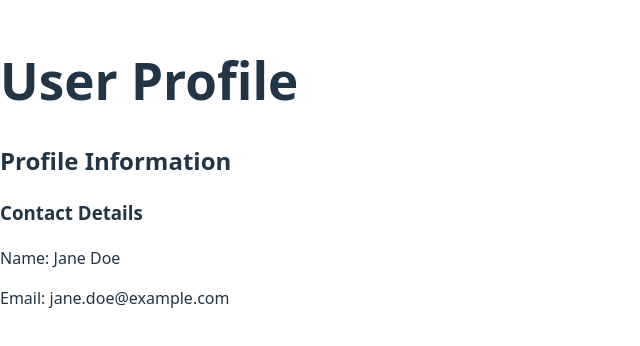
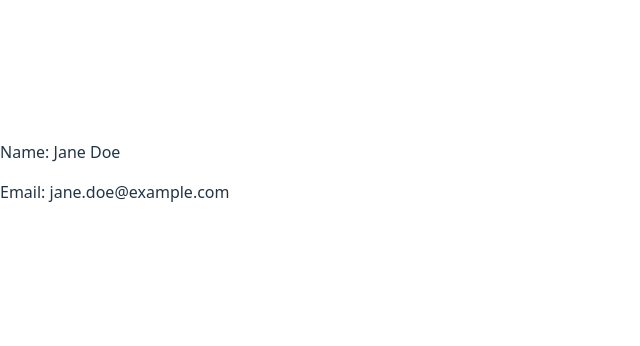
Before and after one commit to skidan007/alx-fe-reactjs, a React (Vite) app in the folder alx-react-app-props/: page / in a window 1280 px wide. Shown: the part 228-574 px from the top of the page, without its empty margins (0-640 px from the left). Built offline with nearby package versions, Linux system fonts and the light colour scheme.

Commit message:
refracturing

```diff
--- a/alx-react-app-props/src/App.jsx
+++ b/alx-react-app-props/src/App.jsx
@@ -1,22 +1,14 @@
-import React  from "react";
 import ProfilePage from './components/ProfilePage';
-import UserContext from "./components/UserContext";
+import { UserContext } from './components/UserContext';
 
 function App() {
   const userData = { name: "Jane Doe", email: "jane.doe@example.com" };
 
   return (
-    <div className="min-h-screen bg-gray-100 flex items-center justify-center p-4 font-sans">
-      <div className="bg-white p-8 rounded-lg shadow-lg w-full max-w-md">
-        <h1 className="text-3xl font-bold text-gray-800 mb-6 text-center">User Profile</h1>
-        {/* 2. Provide Context in App */}
-        <UserContext.Provider value={userData}>
-          <ProfilePage />
-        </UserContext.Provider>
-      </div>
-    </div>
+    <UserContext.Provider value={userData}>
+      <ProfilePage />
+    </UserContext.Provider>
   );
 }
 
-
 export default App;
--- a/alx-react-app-props/src/components/ProfilePage.jsx
+++ b/alx-react-app-props/src/components/ProfilePage.jsx
@@ -1,12 +1,7 @@
 import UserInfo from './UserInfo';
 
 function ProfilePage() {
-  return (
-    <div className="mb-4">
-      <h2 className="text-xl font-semibold text-gray-700 mb-2">Profile Information</h2>
-      <UserInfo />
-    </div>
-  );
+  return <UserInfo />;
 }
 
 export default ProfilePage;
--- a/alx-react-app-props/src/components/UserContext.jsx
+++ b/alx-react-app-props/src/components/UserContext.jsx
@@ -1,5 +1,3 @@
-import React, { createContext, useContext } from 'react';
+import { createContext } from 'react';
 
-const UserContext = createContext(null);
-
-export default UserContext;
+export const UserContext = createContext(null);
--- a/alx-react-app-props/src/components/UserDetails.jsx
+++ b/alx-react-app-props/src/components/UserDetails.jsx
@@ -1,21 +1,13 @@
-import { useContext } from "react";
-import UserContext from "./UserContext";
+import { useContext } from 'react';
+import { UserContext } from './UserContext';
 
 function UserDetails() {
-  const userData = useContext(UserContext); // Consume UserContext
-
-  if (!userData) {
-    return <p className="text-red-500">User data not available.</p>;
-  }
+  const userData = useContext(UserContext);
 
   return (
-    <div className="bg-blue-50 p-4 rounded-md border border-blue-200">
-      <p className="text-gray-800 text-base mb-1">
-        <span className="font-semibold">Name:</span> {userData.name}
-      </p>
-      <p className="text-gray-800 text-base">
-        <span className="font-semibold">Email:</span> {userData.email}
-      </p>
+    <div>
+      <p>Name: {userData.name}</p>
+      <p>Email: {userData.email}</p>
     </div>
   );
 }
--- a/alx-react-app-props/src/components/UserInfo.jsx
+++ b/alx-react-app-props/src/components/UserInfo.jsx
@@ -1,12 +1,7 @@
 import UserDetails from './UserDetails';
 
 function UserInfo() {
-  return (
-    <div className="mb-4">
-      <h3 className="text-lg font-medium text-gray-600 mb-2">Contact Details</h3>
-      <UserDetails />
-    </div>
-  );
+  return <UserDetails />;
 }
 
 export default UserInfo;
```
